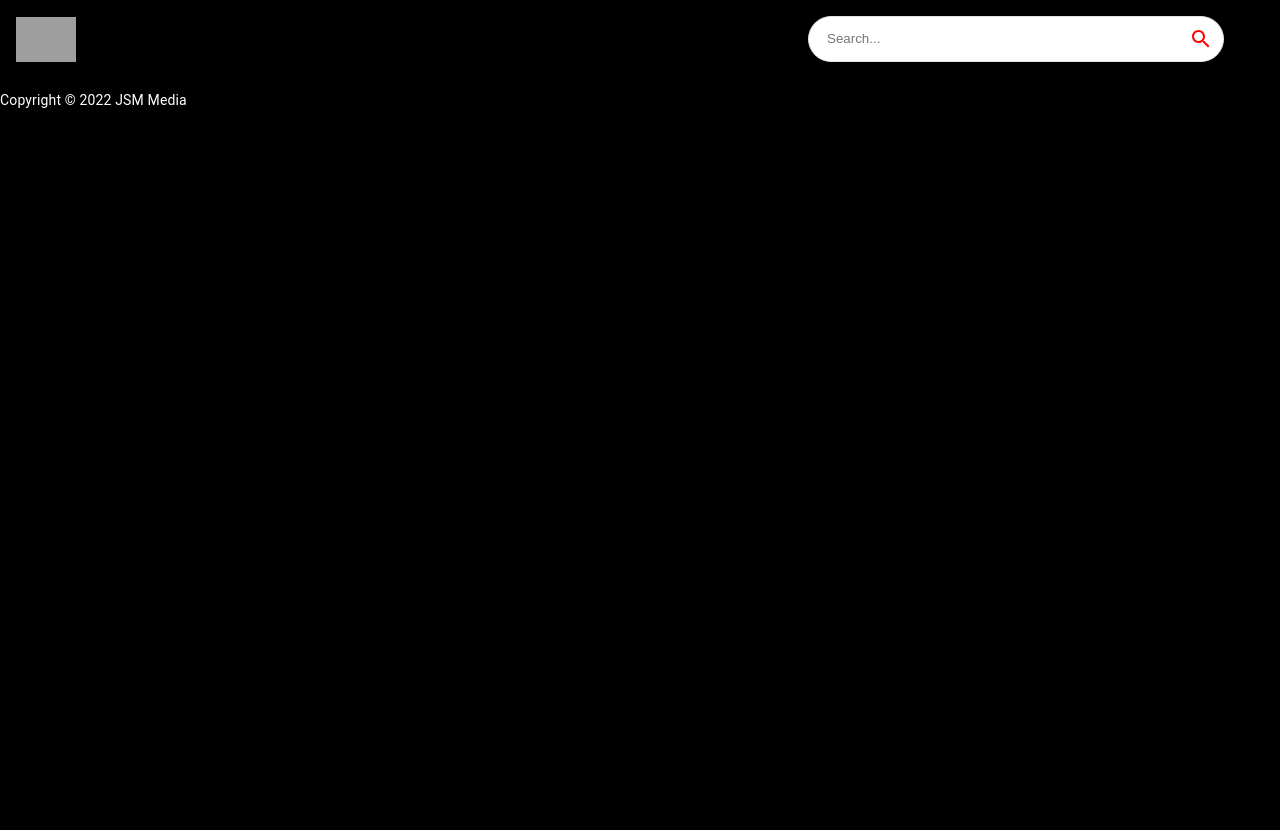
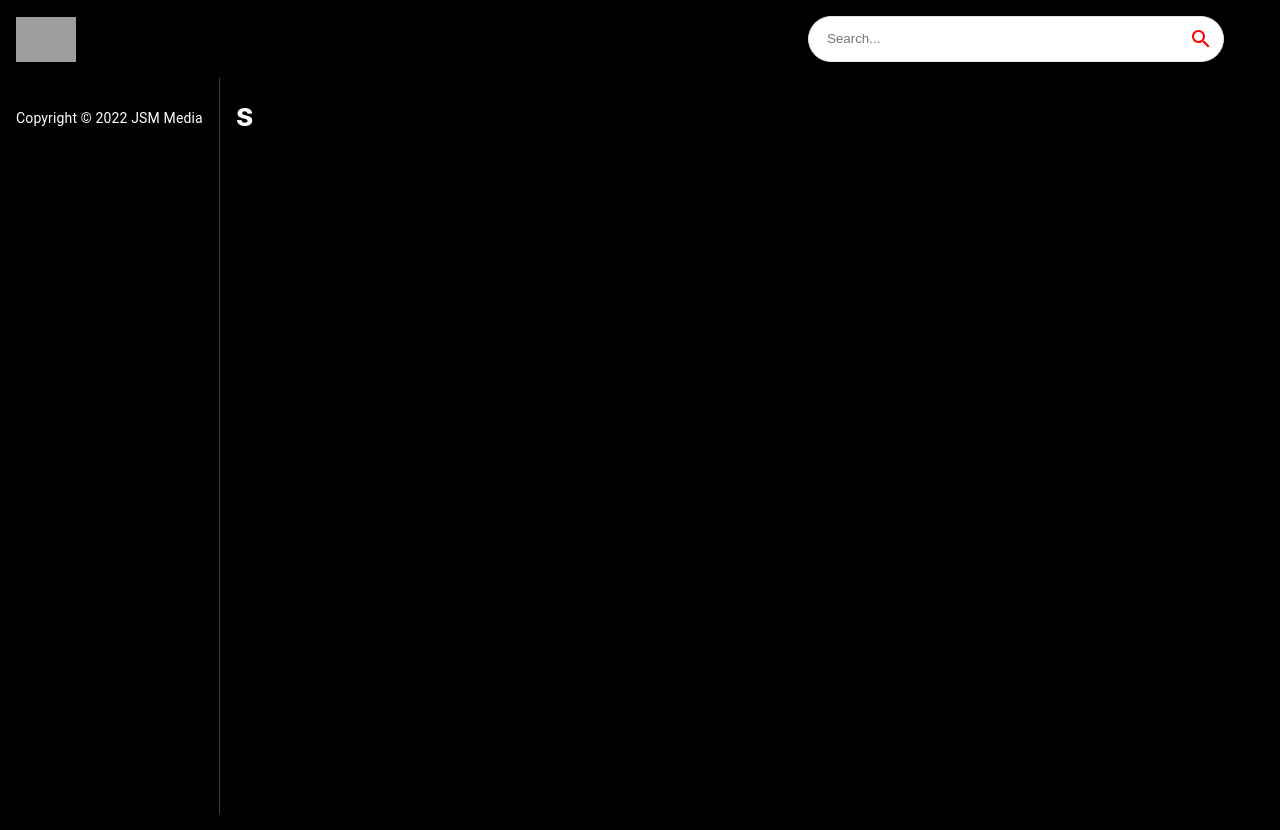
Before and after one commit to Christiannaira/youtube-react, a React (Vite) app: page / in a window 1280 px wide. Built offline with nearby package versions, Linux system fonts and the light colour scheme; grey boxes are pictures that could not be loaded.

Commit message:
feat: Added a two icons from material ui in constants js file

```diff
--- a/src/components/Feed.jsx
+++ b/src/components/Feed.jsx
@@ -1,11 +1,20 @@
 import React from 'react';
 import { Box, Stack, Typography } from '@mui/material';
 
+import { fetchFromApi } from '../utils/fetchFromApi';
+
+import {Videos, Sidebar} from "./";
+
+
 const Feed = () => {
+
+
   return (
       <Stack sx={{flexDirection: {sx: 'column', md: 'row'}}}>
 
-          <Box>
+          <Box sx={{height: {sx: "auto", md: "92vh"}, borderRight: "1px solid #3d3d3d", px: {sx: 0, md: 2}}}>
+
+          <Sidebar/>
 
             <Typography className='copyright' variant='body2' sx={{mt: 1.5, color: '#fff',}}>
             Copyright © 2022 JSM Media
@@ -16,7 +25,7 @@ const Feed = () => {
           <Box p={2} sx={{overflowY: 'auto', height: '90vh', flex: 2}}>
 
             <Typography variant='h4' fontWeight="bold" mb={2} sx={{color: 'white'}}>
-
+s
             </Typography>
 
           </Box>
--- a/src/components/index.js
+++ b/src/components/index.js
@@ -3,3 +3,5 @@ export {default as Feed} from "./Feed";
 export {default as ChannelDetail} from "./ChannelDetail";
 export {default as SearchFeed} from "./SearchFeed";
 export {default as VideoDetail} from "./VideoDetail";
+export {default as Videos} from "./Videos";
+export {default as Sidebar} from "./Sidebar";
--- a/src/utils/constants.js
+++ b/src/utils/constants.js
@@ -1,2 +1,5 @@
+
+import  MusicNoteIcon  from "@mui/icons-material/MusicNote";
+import HomeIcon from "@mui/icons-material/Home";
 
 export const logo = 'https://i.ibb.co/s9Qys2j/logo.png';
```
